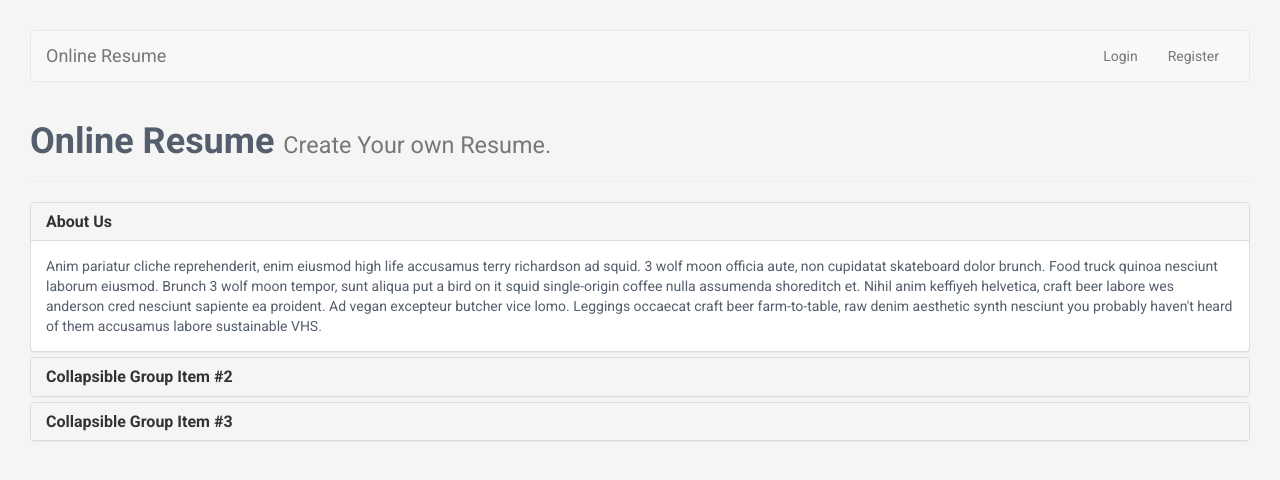
After one commit to saadmk11/online-resume, a Django app: page / in a window 1280 px wide. The commit adds this page. Shown: the top 480 px of the page. Run offline with Django 3.2, Linux system fonts and the light colour scheme; parts of the project's set-up code (start-up, migrations or seed data) failed here and were passed over; some libraries are stand-ins or nearby versions.

Commit message:
Home page & navbar added

```diff
--- a/accounts/templates/accounts/form.html
+++ b/accounts/templates/accounts/form.html
@@ -1,4 +1,4 @@
-{% extends "cv/base.html" %}
+{% extends "core/base.html" %}
 {% load crispy_forms_tags %}
 
 {% block content %}
--- a/cv/templates/cv/base.html
+++ b/core/templates/core/base.html
@@ -27,10 +27,11 @@
     <![endif]-->
 </head>
 <body>
+    {% include 'core/navbar.html' %}
 
-{% block content %}
+    {% block content %}
 
-{% endblock content %}
+    {% endblock content %}
 
     <script>
         function myFunction() {
--- /dev/null
+++ b/core/templates/core/home.html
@@ -0,0 +1,54 @@
+{% extends "core/base.html" %}
+
+{% block content %}
+
+    <div class="page-header">
+      <h1>Online Resume <small>Create Your own Resume.</small></h1>
+    </div>
+
+    <div class="panel-group" id="accordion" role="tablist" aria-multiselectable="true">
+  <div class="panel panel-default">
+    <div class="panel-heading" role="tab" id="headingOne">
+      <h4 class="panel-title">
+        <a role="button" data-toggle="collapse" data-parent="#accordion" href="#collapseOne" aria-expanded="true" aria-controls="collapseOne">
+          About Us
+        </a>
+      </h4>
+    </div>
+    <div id="collapseOne" class="panel-collapse collapse in" role="tabpanel" aria-labelledby="headingOne">
+      <div class="panel-body">
+        Anim pariatur cliche reprehenderit, enim eiusmod high life accusamus terry richardson ad squid. 3 wolf moon officia aute, non cupidatat skateboard dolor brunch. Food truck quinoa nesciunt laborum eiusmod. Brunch 3 wolf moon tempor, sunt aliqua put a bird on it squid single-origin coffee nulla assumenda shoreditch et. Nihil anim keffiyeh helvetica, craft beer labore wes anderson cred nesciunt sapiente ea proident. Ad vegan excepteur butcher vice lomo. Leggings occaecat craft beer farm-to-table, raw denim aesthetic synth nesciunt you probably haven't heard of them accusamus labore sustainable VHS.
+      </div>
+    </div>
+  </div>
+  <div class="panel panel-default">
+    <div class="panel-heading" role="tab" id="headingTwo">
+      <h4 class="panel-title">
+        <a class="collapsed" role="button" data-toggle="collapse" data-parent="#accordion" href="#collapseTwo" aria-expanded="false" aria-controls="collapseTwo">
+          Collapsible Group Item #2
+        </a>
+      </h4>
+    </div>
+    <div id="collapseTwo" class="panel-collapse collapse" role="tabpanel" aria-labelledby="headingTwo">
+      <div class="panel-body">
+        Anim pariatur cliche reprehenderit, enim eiusmod high life accusamus terry richardson ad squid. 3 wolf moon officia aute, non cupidatat skateboard dolor brunch. Food truck quinoa nesciunt laborum eiusmod. Brunch 3 wolf moon tempor, sunt aliqua put a bird on it squid single-origin coffee nulla assumenda shoreditch et. Nihil anim keffiyeh helvetica, craft beer labore wes anderson cred nesciunt sapiente ea proident. Ad vegan excepteur butcher vice lomo. Leggings occaecat craft beer farm-to-table, raw denim aesthetic synth nesciunt you probably haven't heard of them accusamus labore sustainable VHS.
+      </div>
+    </div>
+  </div>
+  <div class="panel panel-default">
+    <div class="panel-heading" role="tab" id="headingThree">
+      <h4 class="panel-title">
+        <a class="collapsed" role="button" data-toggle="collapse" data-parent="#accordion" href="#collapseThree" aria-expanded="false" aria-controls="collapseThree">
+          Collapsible Group Item #3
+        </a>
+      </h4>
+    </div>
+    <div id="collapseThree" class="panel-collapse collapse" role="tabpanel" aria-labelledby="headingThree">
+      <div class="panel-body">
+        Anim pariatur cliche reprehenderit, enim eiusmod high life accusamus terry richardson ad squid. 3 wolf moon officia aute, non cupidatat skateboard dolor brunch. Food truck quinoa nesciunt laborum eiusmod. Brunch 3 wolf moon tempor, sunt aliqua put a bird on it squid single-origin coffee nulla assumenda shoreditch et. Nihil anim keffiyeh helvetica, craft beer labore wes anderson cred nesciunt sapiente ea proident. Ad vegan excepteur butcher vice lomo. Leggings occaecat craft beer farm-to-table, raw denim aesthetic synth nesciunt you probably haven't heard of them accusamus labore sustainable VHS.
+      </div>
+    </div>
+  </div>
+</div>
+
+{% endblock content %}
--- /dev/null
+++ b/core/templates/core/navbar.html
@@ -0,0 +1,32 @@
+<nav class="navbar navbar-default">
+  <div class="container-fluid">
+    <!-- Brand and toggle get grouped for better mobile display -->
+    <div class="navbar-header">
+      <button type="button" class="navbar-toggle collapsed" data-toggle="collapse" data-target="#bs-example-navbar-collapse-1" aria-expanded="false">
+        <span class="sr-only">Toggle navigation</span>
+        <span class="icon-bar"></span>
+        <span class="icon-bar"></span>
+        <span class="icon-bar"></span>
+      </button>
+      <a class="navbar-brand" href="{% url 'home' %}">Online Resume</a>
+    </div>
+
+    <!-- Collect the nav links, forms, and other content for toggling -->
+    <div class="collapse navbar-collapse" id="bs-example-navbar-collapse-1">
+      <ul class="nav navbar-nav">
+        {% if request.user.is_authenticated %}
+        <li><a href="{% url 'cv_detail' username=request.user.username %}">My Resume</a></li>
+        {% endif %}
+      </ul>
+
+      <ul class="nav navbar-nav navbar-right">
+        {% if request.user.is_authenticated %}
+        <li><a href="{% url 'logout' %}">Logout</a></li>
+        {% else %}
+        <li><a href="{% url 'login' %}">Login</a></li>
+        <li><a href="{% url 'register' %}">Register</a></li>
+        {% endif %}
+      </ul>
+    </div><!-- /.navbar-collapse -->
+  </div><!-- /.container-fluid -->
+</nav>
--- a/core/views.py
+++ b/core/views.py
@@ -1,3 +1,5 @@
 from django.shortcuts import render
 
 # Create your views here.
+def home(request):
+    return render(request, 'core/home.html', {})
--- a/cv/templates/cv/create.html
+++ b/cv/templates/cv/create.html
@@ -1,4 +1,4 @@
-{% extends "cv/base.html" %}
+{% extends "core/base.html" %}
 {% load crispy_forms_tags %}
 
 {% block content %}
--- a/cv/templates/cv/detail.html
+++ b/cv/templates/cv/detail.html
@@ -1,4 +1,4 @@
-{% extends 'cv/base.html' %}
+{% extends 'core/base.html' %}
 
 {% block title %} {{personal_info.full_name}}| {{ block.super }}{% endblock title %}
 
--- a/online_resume/settings.py
+++ b/online_resume/settings.py
@@ -41,6 +41,7 @@ INSTALLED_APPS = [
     'crispy_forms',
 
     'accounts',
+    'core',
     'cv',
 ]
 
--- a/online_resume/urls.py
+++ b/online_resume/urls.py
@@ -22,8 +22,10 @@ from accounts.views import (login_view,
                             register_view,
                             logout_view,
                             )
+from core.views import home
 
 urlpatterns = [
+    url(r'^$', home, name='home'),
     url(r'^admin/', admin.site.urls),
     url(r'^login/$', login_view, name='login'),
     url(r'^register/$', register_view, name='register'),
```
Also changed, not shown: accounts/views.py (+5 -5 lines).
